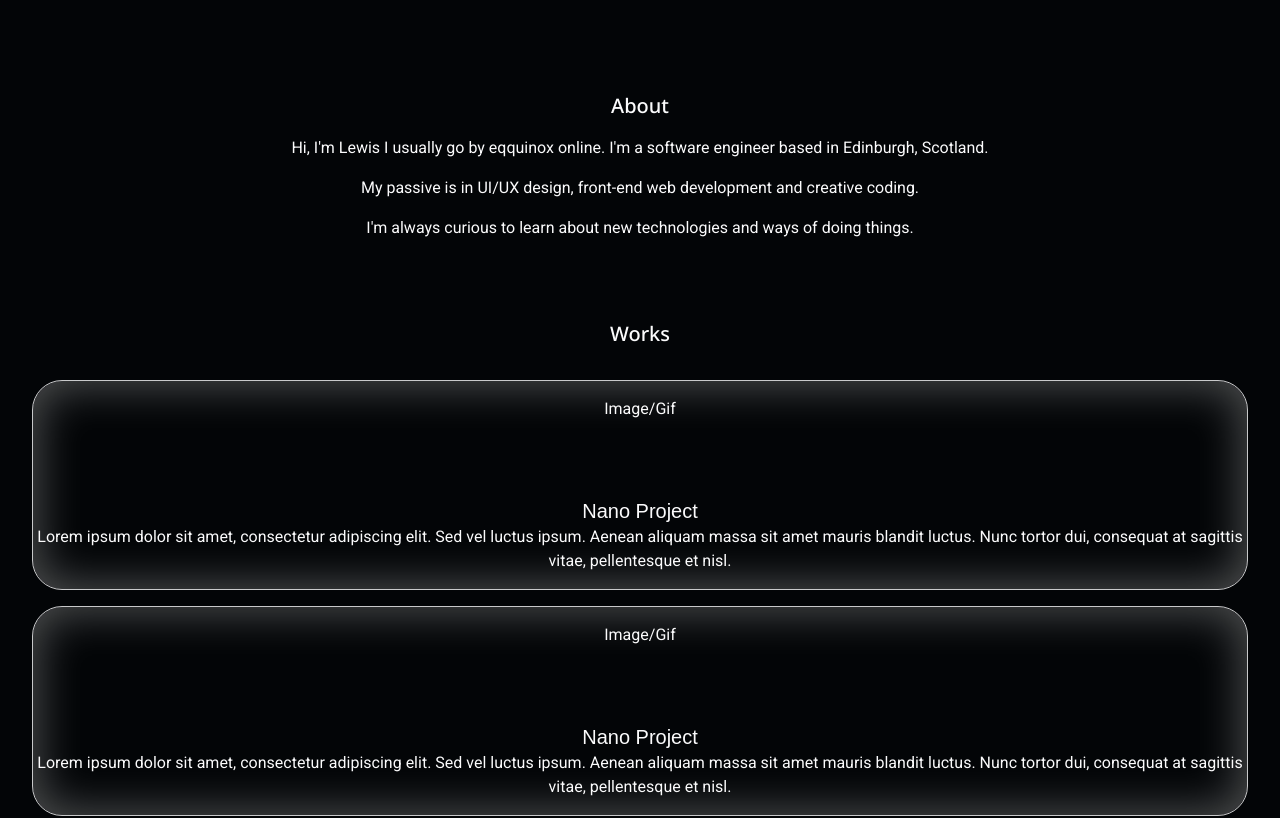
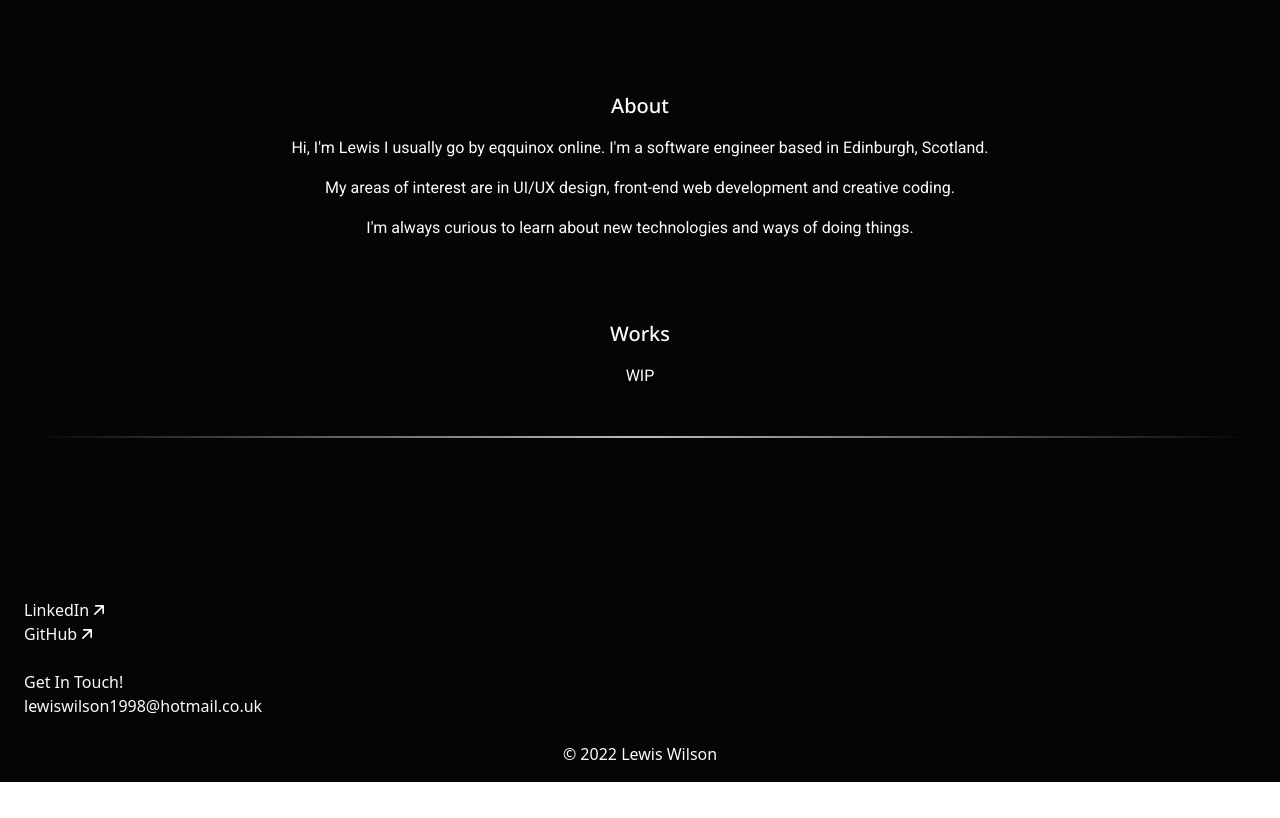
Before and after one commit to imeqquinox/personal-website, a React (Vite) app: page / in a window 1280 px wide. Shown: the part 740-1558 px from the top of the page. After the commit the page ends 1522 px from the top, so only its background shows below. Built offline with nearby package versions, Linux system fonts and the light colour scheme; a web font is replaced by a local one.

Commit message:
Updated animated elements in about

```diff
--- a/src/About.jsx
+++ b/src/About.jsx
@@ -3,23 +3,29 @@ import { useEffect, useRef } from "react"
 export default function About() {
     return (
         <section className="p-8 flex items-center text-center flex-col bg-off-black text-off-white">
-            <h1 className="pb-4 font-notoSans font-medium text-xl">About</h1>
+            <AnimatedElement><h1 className="pb-4 font-notoSans font-medium text-xl">About</h1></AnimatedElement>
             <div className="font-roboto text-base [&>*]:pb-4">
-                <Paragraph>
-                    Hi, I&apos;m Lewis I usually go by eqquinox online. I&apos;m a software engineer based in Edinburgh, Scotland.
-                </Paragraph>
-                <Paragraph>
-                    My passive is in UI/UX design, front-end web development and creative coding.
-                </Paragraph>
-                <Paragraph>
-                    I&apos;m always curious to learn about new technologies and ways of doing things.
-                </Paragraph>
+                <AnimatedElement>
+                    <p>
+                        Hi, I&apos;m Lewis I usually go by eqquinox online. I&apos;m a software engineer based in Edinburgh, Scotland.
+                    </p>
+                </AnimatedElement>
+                <AnimatedElement>
+                    <p>
+                        My areas of interest are in UI/UX design, front-end web development and creative coding.
+                    </p>
+                </AnimatedElement>
+                <AnimatedElement>
+                    <p>
+                        I&apos;m always curious to learn about new technologies and ways of doing things.
+                    </p>
+                </AnimatedElement>
             </div>
         </section>
     )
 }
 
-function Paragraph({ children }) {
+function AnimatedElement({ children }) {
     const ref = useRef(null);
     // TODO: Losing styling from classname above, fix
     useEffect(() => {
@@ -45,8 +51,8 @@ function Paragraph({ children }) {
     }, []);
 
     return (
-        <p ref={ref} className="opacity-0">
+        <div ref={ref} className="opacity-0">
             {children}
-        </p>
+        </div>
     )
 }
--- a/src/Works.jsx
+++ b/src/Works.jsx
@@ -4,11 +4,12 @@ export default function Works() {
     return (
         <section className="p-8 flex items-center text-center flex-col bg-off-black text-off-white">
             <h1 className="pb-4 font-notoSans font-medium text-xl">Works</h1>
-            <div className="pb-12 font-roboto text-base">
+            <div className="pb-12 w-full font-roboto text-base">
+                <h2>WIP</h2>
+                {/* <WorkCard title={'Nano Project'} description={'Lorem ipsum dolor sit amet, consectetur adipiscing elit. Sed vel luctus ipsum. Aenean aliquam massa sit amet mauris blandit luctus. Nunc tortor dui, consequat at sagittis vitae, pellentesque et nisl.'} />
                 <WorkCard title={'Nano Project'} description={'Lorem ipsum dolor sit amet, consectetur adipiscing elit. Sed vel luctus ipsum. Aenean aliquam massa sit amet mauris blandit luctus. Nunc tortor dui, consequat at sagittis vitae, pellentesque et nisl.'} />
                 <WorkCard title={'Nano Project'} description={'Lorem ipsum dolor sit amet, consectetur adipiscing elit. Sed vel luctus ipsum. Aenean aliquam massa sit amet mauris blandit luctus. Nunc tortor dui, consequat at sagittis vitae, pellentesque et nisl.'} />
-                <WorkCard title={'Nano Project'} description={'Lorem ipsum dolor sit amet, consectetur adipiscing elit. Sed vel luctus ipsum. Aenean aliquam massa sit amet mauris blandit luctus. Nunc tortor dui, consequat at sagittis vitae, pellentesque et nisl.'} />
-                <WorkCard title={'Nano Project'} description={'Lorem ipsum dolor sit amet, consectetur adipiscing elit. Sed vel luctus ipsum. Aenean aliquam massa sit amet mauris blandit luctus. Nunc tortor dui, consequat at sagittis vitae, pellentesque et nisl.'} />
+                <WorkCard title={'Nano Project'} description={'Lorem ipsum dolor sit amet, consectetur adipiscing elit. Sed vel luctus ipsum. Aenean aliquam massa sit amet mauris blandit luctus. Nunc tortor dui, consequat at sagittis vitae, pellentesque et nisl.'} /> */}
                 <hr className="border-none mt-12 h-[2px] w-full bg-white-fade" />
             </div>
         </section>
```
